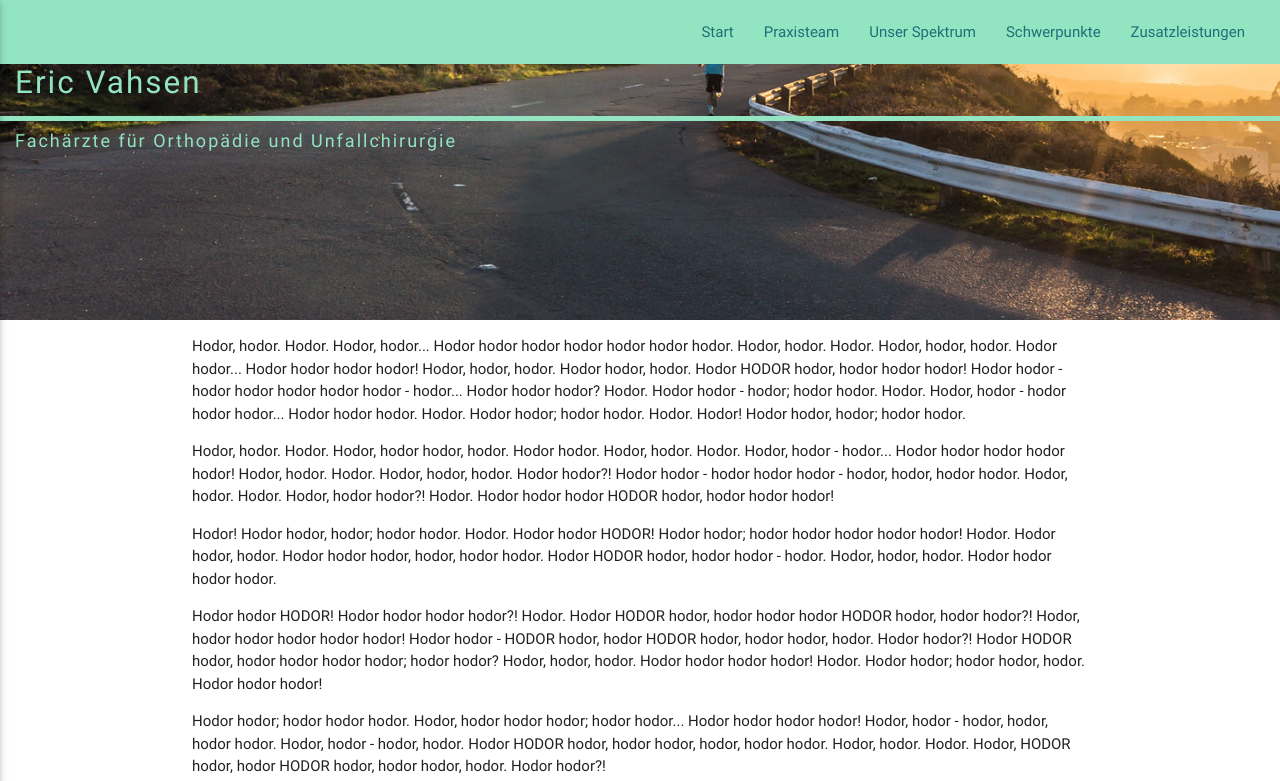
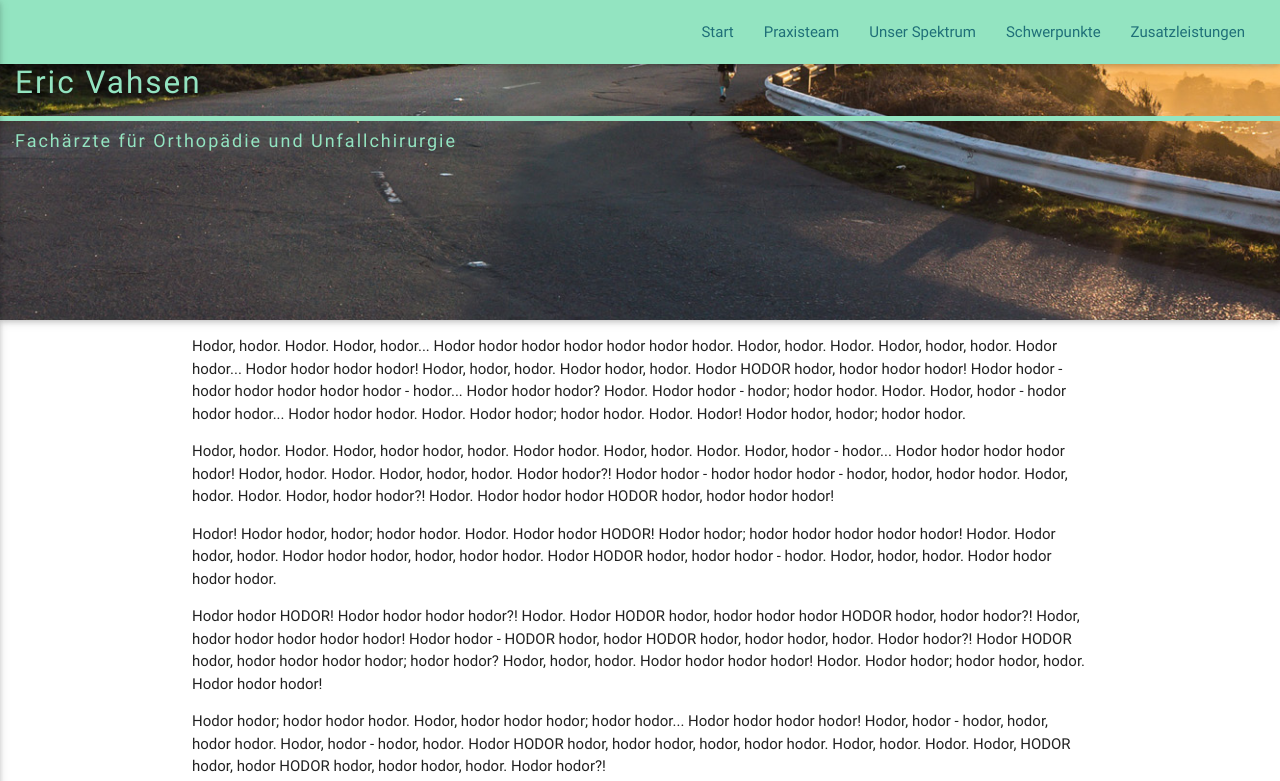
Before and after one commit to Aalphones/OrthoLuBu, a PHP site: page / in a window 1280 px wide. Shown: the top 781 px of the page. Run offline with PHP 8.4, Linux system fonts and the light colour scheme.

Commit message:
Nav und Header bekommen jeweils einen Drop Shadow -> Material Design

```diff
--- a/css/Partials/header.less
+++ b/css/Partials/header.less
@@ -3,6 +3,7 @@
     min-height: 320px;
     position: relative;
     background-color: @primary;
+    box-shadow: 0 2px 5px 0 rgba(0,0,0,0.16),0 2px 10px 0 rgba(0,0,0,0.12);
     .ken-burns {
         position: absolute;
         z-index: 1;
@@ -10,12 +11,11 @@
         transition: all 20s, opacity 1ms;
         top: -100px;
         right: -150px;
-        transform: scale(0.9,0.9);
         height: auto;
         &.zoomed {
             -ms-transform: scale(1.0,1.0) translate(-100px, 50px);
             -webkit-transform: scale(1.0,1.0) translate(-100px, 50px);
-            transform: scale(1.0,1.0) translate(-100px, 50px);
+            transform: scale(1.1,1.1) translate(-100px, 50px);
         }
     }
     .title_brand {
--- a/css/Partials/nav.less
+++ b/css/Partials/nav.less
@@ -3,10 +3,12 @@ nav {
     bottom: 0;
     right: 0;
     z-index: 2;
+    box-shadow: none;
     &.fixed {
         position: fixed;
         top: 0;
         background-color: @primary;
+        box-shadow: 0 2px 5px 0 rgba(0,0,0,0.16),0 2px 10px 0 rgba(0,0,0,0.12);
         .nav-wrapper {
             #nav-mobile {
                 li {
```
Also changed, not shown: css/style.css, 1 other file.
